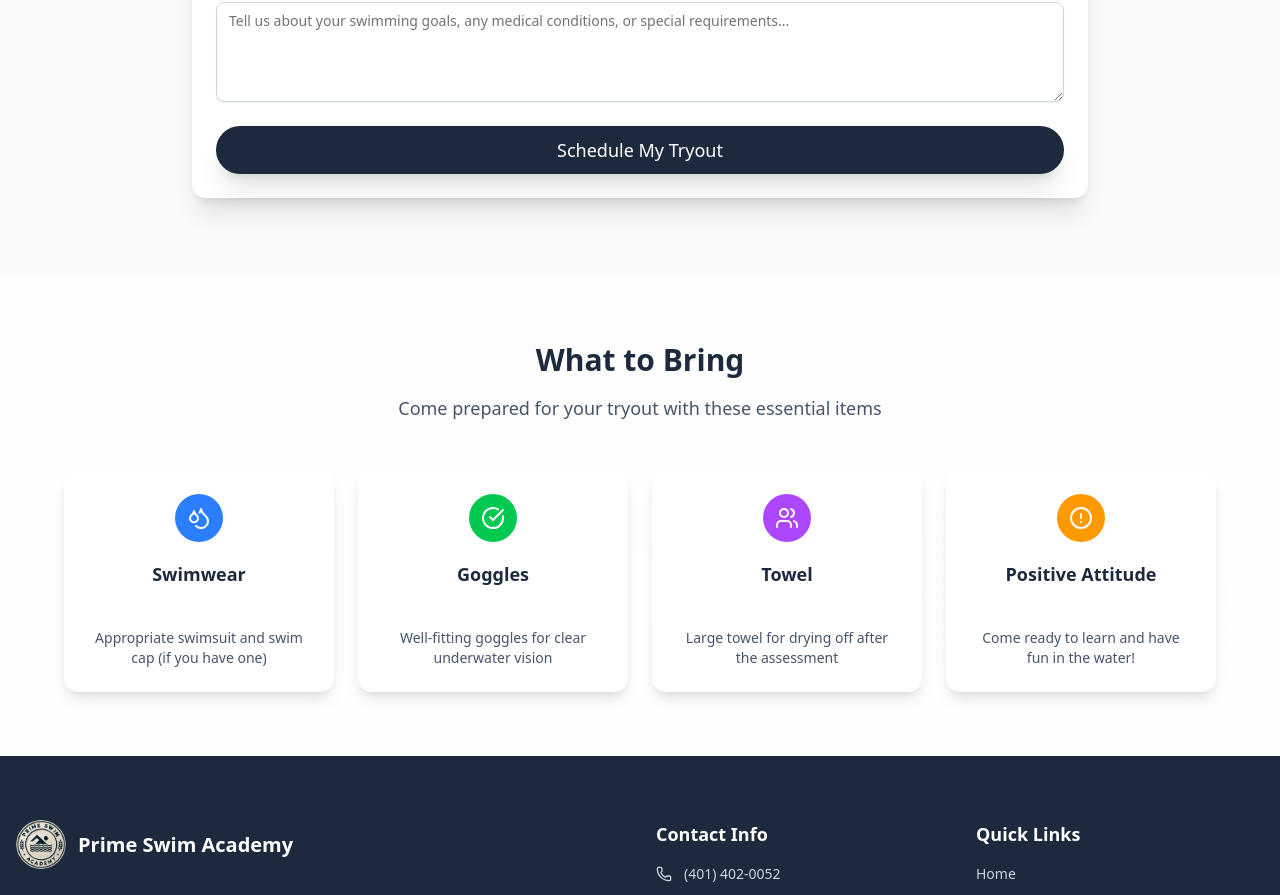
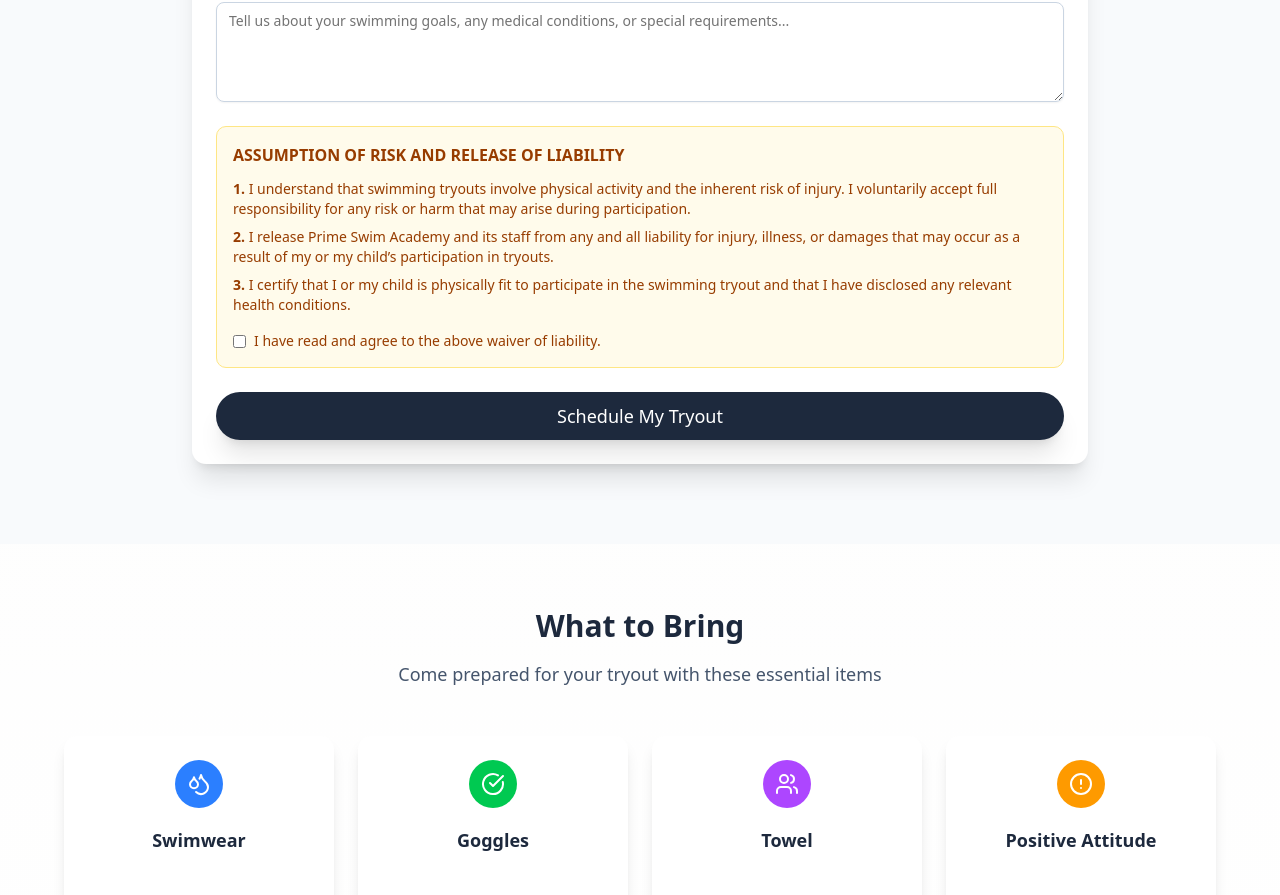
Before and after one commit to primeswim/prime-swim, a Next.js app: page /tryout in a window 1280 px wide. Shown: the part 2138-3033 px from the top of the page. Built offline with nearby package versions, Linux system fonts and the light colour scheme.

Commit message:
add liablity to tryout

```diff
--- a/src/app/api/tryout/route.ts
+++ b/src/app/api/tryout/route.ts
@@ -1,11 +1,30 @@
 import { Resend } from "resend";
 import { NextResponse } from "next/server";
+import { db } from "@/lib/firebase"; // ✅ 确保你有这个
+import { collection, addDoc, Timestamp } from "firebase/firestore";
 
 const resend = new Resend(process.env.RESEND_API_KEY);
 
 export async function POST(request: Request) {
   const data = await request.json();
 
+  // ✅ 拒绝没有勾选免责同意书的请求
+  if (!data.liabilityAccepted) {
+    return NextResponse.json({ error: "Liability waiver not accepted" }, { status: 400 });
+  }
+
+  // ✅ 保存到 Firestore
+  try {
+    await addDoc(collection(db, "tryouts"), {
+      ...data,
+      submittedAt: Timestamp.now(),
+    });
+  } catch (error) {
+    console.error("Error saving to Firestore:", error);
+    return NextResponse.json({ error: "Failed to save tryout form." }, { status: 500 });
+  }
+
+  // ✅ 构建并发送邮件
   const emailHtml = `
     <h2>New Tryout Submission</h2>
     <p><strong>First Name:</strong> ${data.firstName}</p>
@@ -22,12 +41,17 @@ export async function POST(request: Request) {
     <p><strong>Notes:</strong> ${data.notes}</p>
   `;
 
+  try {
     await resend.emails.send({
       from: "Prime Swim Academy <noreply@primeswimacademy.com>",
       to: "prime.swim.us@gmail.com",
       subject: "*** New Tryout Submission ***",
       html: emailHtml,
     });
+  } catch (error) {
+    console.error("Error sending email:", error);
+    return NextResponse.json({ error: "Tryout saved, but failed to send email." }, { status: 500 });
+  }
 
   return NextResponse.json({ success: true });
 }
--- a/src/app/tryout/page.tsx
+++ b/src/app/tryout/page.tsx
@@ -28,6 +28,7 @@ export default function TryoutPage() {
     location: "",
     healthIssues: "",
     notes: "",
+    liabilityAccepted: false,
   })
 
   const handleInputChange = (field: string, value: string) => {
@@ -59,6 +60,7 @@ export default function TryoutPage() {
           location: "",
           healthIssues: "",
           notes: "",
+          liabilityAccepted: false
         })
       } else {
         alert("❌  There was an error. Please try again.")
@@ -371,6 +373,29 @@ export default function TryoutPage() {
                     />
                   </div>
 
+                  <div className="bg-amber-50 border border-amber-200 rounded-lg p-4">
+                    <h4 className="font-bold text-amber-800 mb-3">ASSUMPTION OF RISK AND RELEASE OF LIABILITY</h4>
+                    <div className="text-amber-800 text-sm max-h-40 overflow-y-auto space-y-2 mb-4">
+                        <p><strong>1.</strong> I understand that swimming tryouts involve physical activity and the inherent risk of injury. I voluntarily accept full responsibility for any risk or harm that may arise during participation.</p>
+                        <p><strong>2.</strong> I release Prime Swim Academy and its staff from any and all liability for injury, illness, or damages that may occur as a result of my or my child’s participation in tryouts.</p>
+                        <p><strong>3.</strong> I certify that I or my child is physically fit to participate in the swimming tryout and that I have disclosed any relevant health conditions.</p>
+                    </div>
+                    <div className="flex items-start space-x-2">
+                        <input
+                        type="checkbox"
+                        id="liabilityAccepted"
+                        checked={formData.liabilityAccepted}
+                        onChange={(e) => setFormData({ ...formData, liabilityAccepted: e.target.checked })}
+                        className="mt-1"
+                        required
+                        />
+                        <label htmlFor="liabilityAccepted" className="text-sm text-amber-800 font-medium">
+                        I have read and agree to the above waiver of liability.
+                        </label>
+                    </div>
+                  </div>
+
+
                   <Button
                     type="submit"
                     size="lg"
```
Lines whose indentation alone changed are shown as unchanged.
